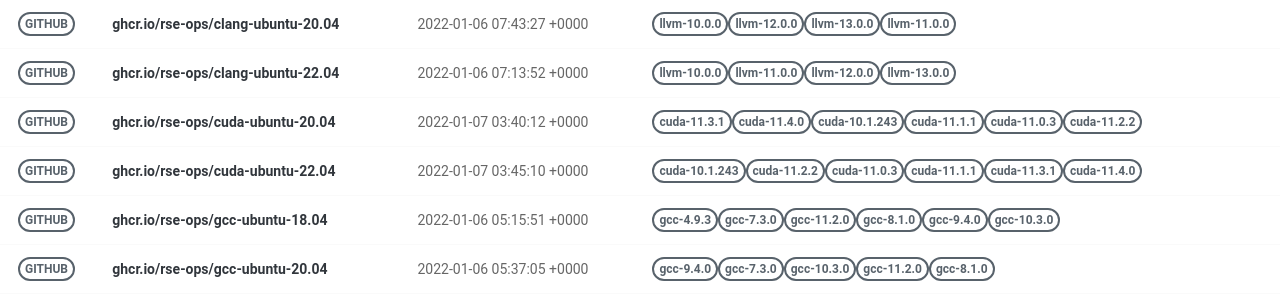
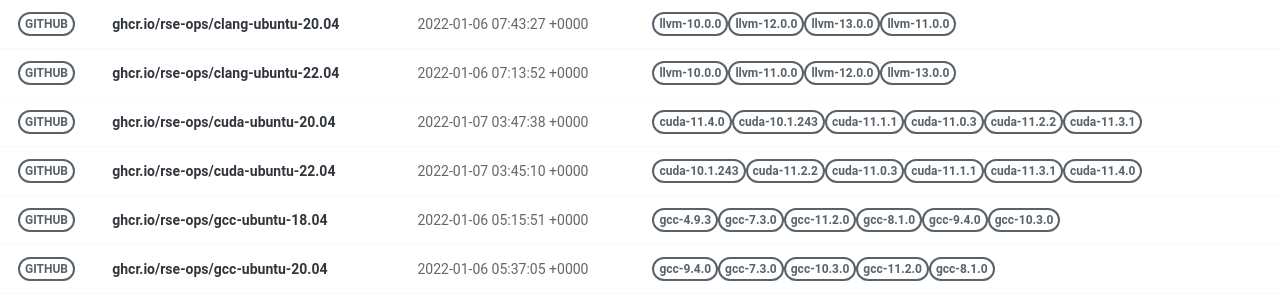
Before and after one commit to rse-ops/docker-images, a Jekyll site: the page built from pages/index.md, in a window 1280 px wide. Shown: the part 179-479 px from the top of the page. Built offline with Jekyll 4.4.1, drawn with Linux system fonts in a browser that asks for light colours; nearby versions of some CDN libraries.

Commit message:
Automated push to update library 2022-01-07

```diff
--- a/_library/ghcr.io-rse-ops-cuda-ubuntu-20.04.md
+++ b/_library/ghcr.io-rse-ops-cuda-ubuntu-20.04.md
@@ -1,14 +1,11 @@
 ---
 layout: container
 name: ghcr.io/rse-ops/cuda-ubuntu-20.04
-updated_at: 2022-01-07 03:40:12.872294
+updated_at: 2022-01-07 03:47:38.652144
 
 
 container_url: https://github.com/orgs/rse-ops/packages/container/package/cuda-ubuntu-20.04
 versions:
- - tag: cuda-11.3.1
-   dockerfile: https://github.com/rse-ops/docker-images/blob/main/ubuntu/cuda/Dockerfile
-   manifest: https://crane.ggcr.dev/manifest/ghcr.io/rse-ops/cuda-ubuntu-20.04:cuda-11.3.1
  - tag: cuda-11.4.0
    dockerfile: https://github.com/rse-ops/docker-images/blob/main/ubuntu/cuda/Dockerfile
    manifest: https://crane.ggcr.dev/manifest/ghcr.io/rse-ops/cuda-ubuntu-20.04:cuda-11.4.0
```
Also changed, not shown: other parts of _library/ghcr.io-rse-ops-cuda-ubuntu-20.04.md (+3 -0 lines).
